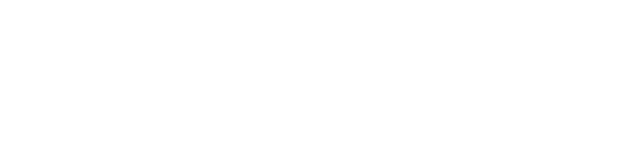
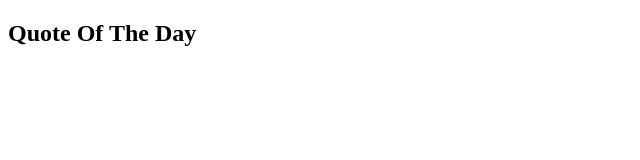
Before and after one commit to itsdccal/Quote-Generator, a plain HTML site: page index.html in a window 1280 px wide. Shown: the whole page, without its empty margins (0-640 px from the left). Drawn offline with Linux system fonts and the light colour scheme.

Commit message:
Update index.html

```diff
--- a/index.html
+++ b/index.html
@@ -5,5 +5,10 @@
     <meta name="viewport" content="width=device-width, initial-scale=1.0" />
     <title>Quote Generator</title>
   </head>
-  <body></body>
+  <body>
+    <div class="quote-box">
+      <h2>Quote Of The Day</h2>
+      <blockquote></blockquote>
+    </div>
+  </body>
 </html>
```
